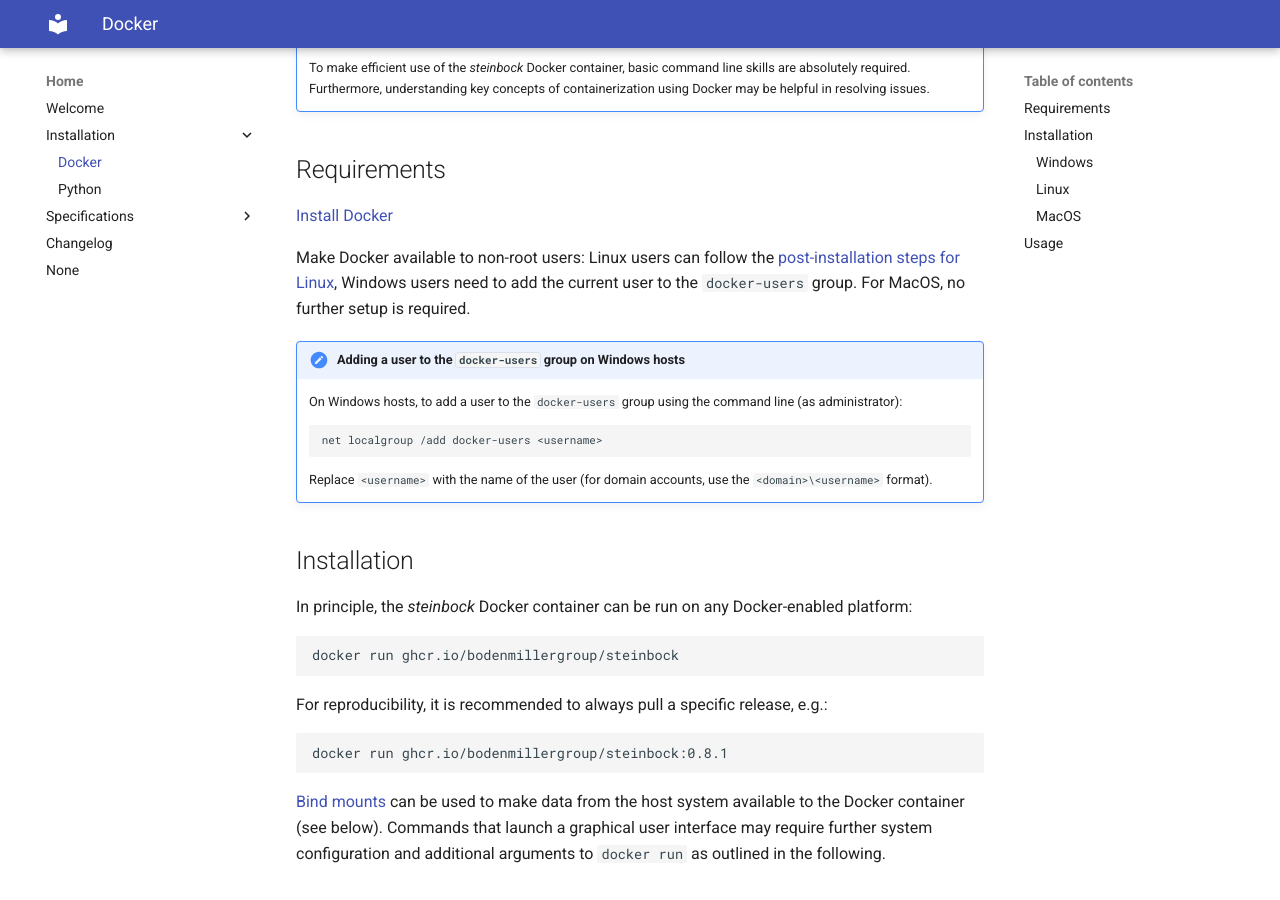
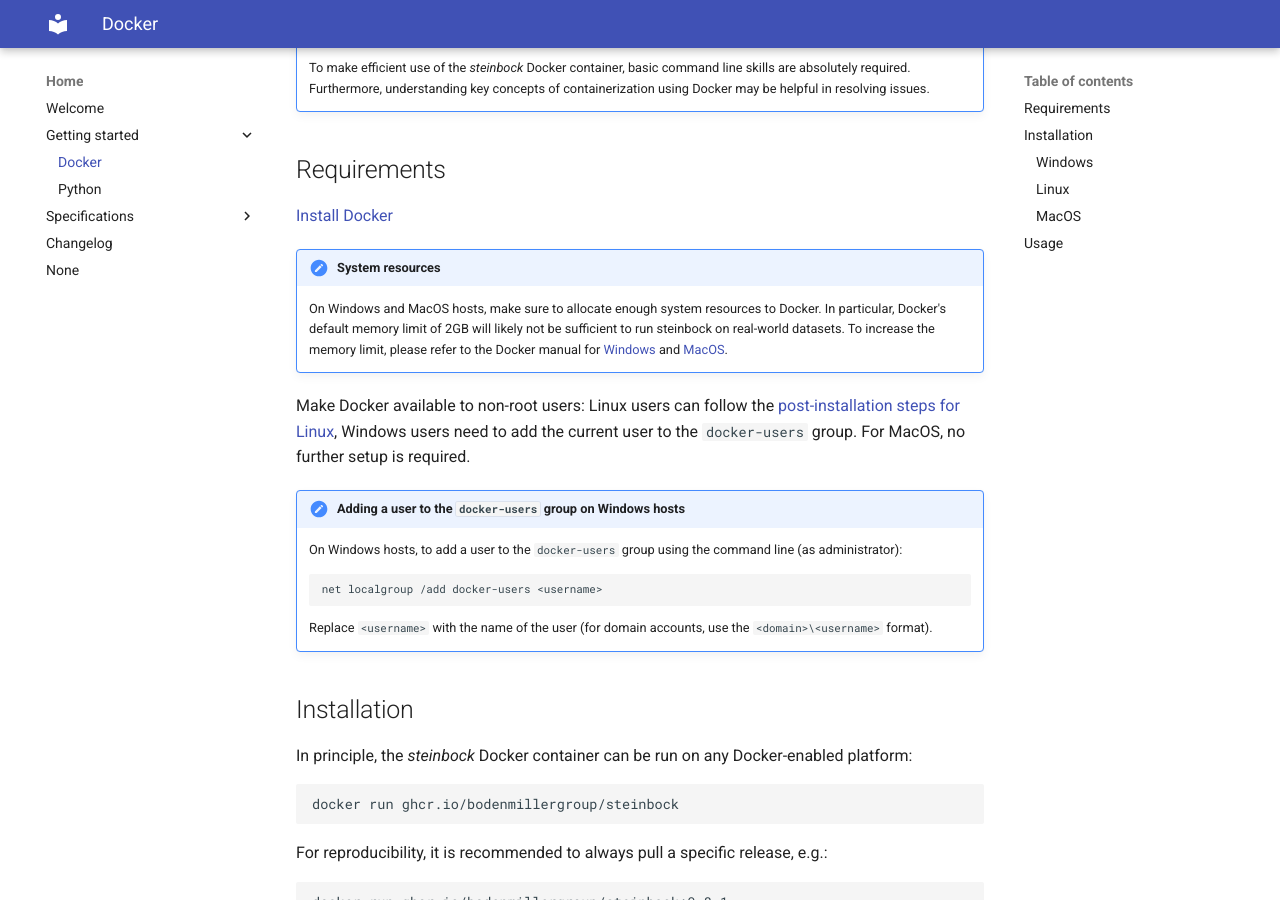
Before and after one commit to BodenmillerGroup/steinbock, an MkDocs documentation site: the page built from docs/docker.md, in a window 1280 px wide and 900 px high, scrolled down 307 px. Built offline with MkDocs 1.6.1 and Material for MkDocs 9.7.7, drawn with Linux system fonts in a browser that asks for light colours; the version menu is left out.

Commit message:
Updated docs

```diff
--- a/docs/docker.md
+++ b/docs/docker.md
@@ -10,6 +10,9 @@
 ## Requirements
 
 [Install Docker](https://docs.docker.com/get-docker/)
+
+!!! note "System resources"
+    On Windows and MacOS hosts, make sure to allocate enough system resources to Docker. In particular, Docker's default memory limit of 2GB will likely not be sufficient to run steinbock on real-world datasets. To increase the memory limit, please refer to the Docker manual for [Windows](https://docs.docker.com/desktop/windows/) and [MacOS](https://docs.docker.com/desktop/mac/).
 
 Make Docker available to non-root users: Linux users can follow the [post-installation steps for Linux](https://docs.docker.com/engine/install/linux-postinstall/), Windows users need to add the current user to the `docker-users` group. For MacOS, no further setup is required.
 
@@ -31,6 +34,7 @@
     docker run ghcr.io/bodenmillergroup/steinbock:0.8.1
 
 [Bind mounts](https://docs.docker.com/storage/bind-mounts/) can be used to make data from the host system available to the Docker container (see below). Commands that launch a graphical user interface may require further system configuration and additional arguments to `docker run` as outlined in the following.
+
 
 ### Windows
 
--- a/mkdocs.yml
+++ b/mkdocs.yml
@@ -35,7 +35,7 @@
 nav:
   - Home:
     - index.md
-    - Installation:
+    - Getting started:
       - docker.md
       - python.md
     - Specifications:
```
